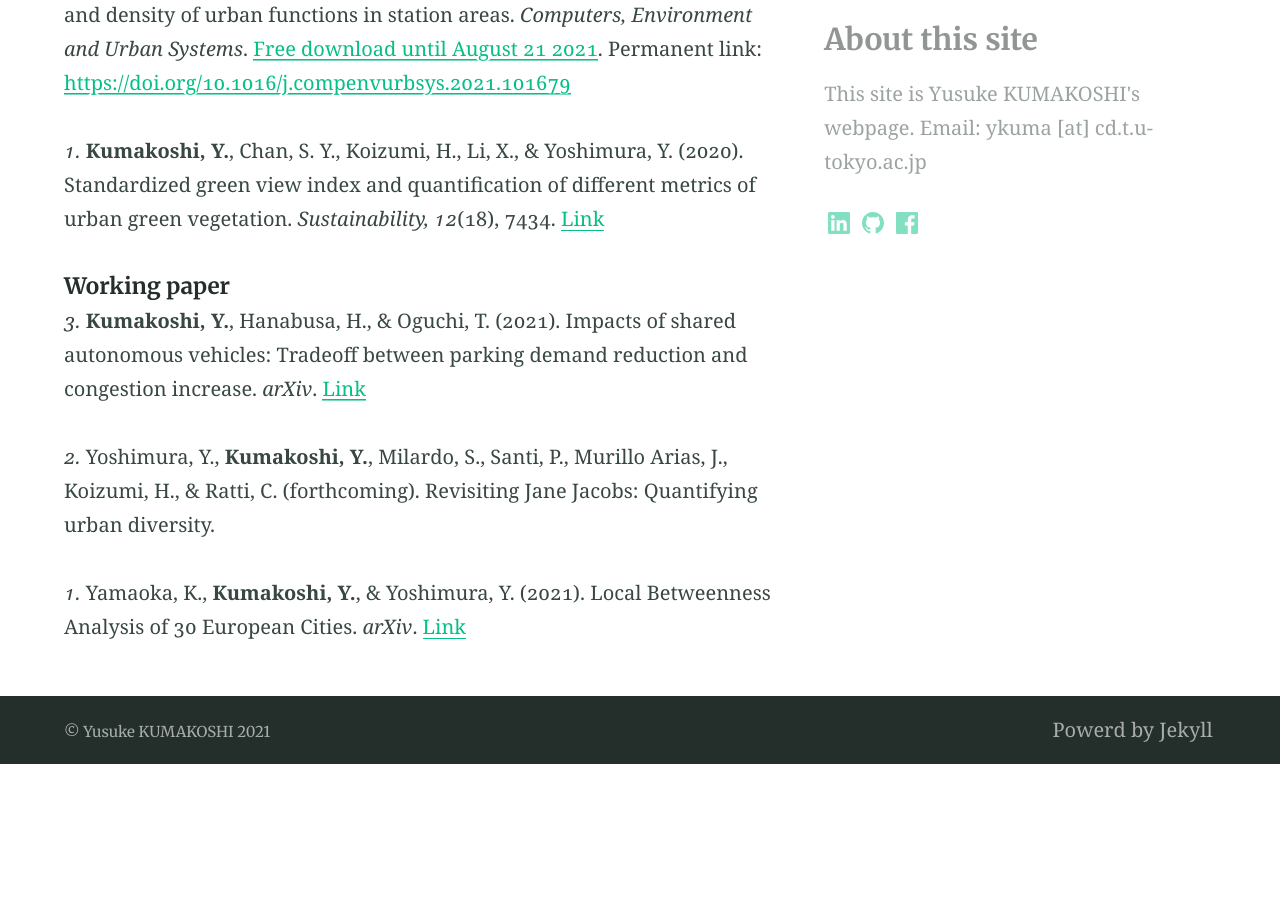
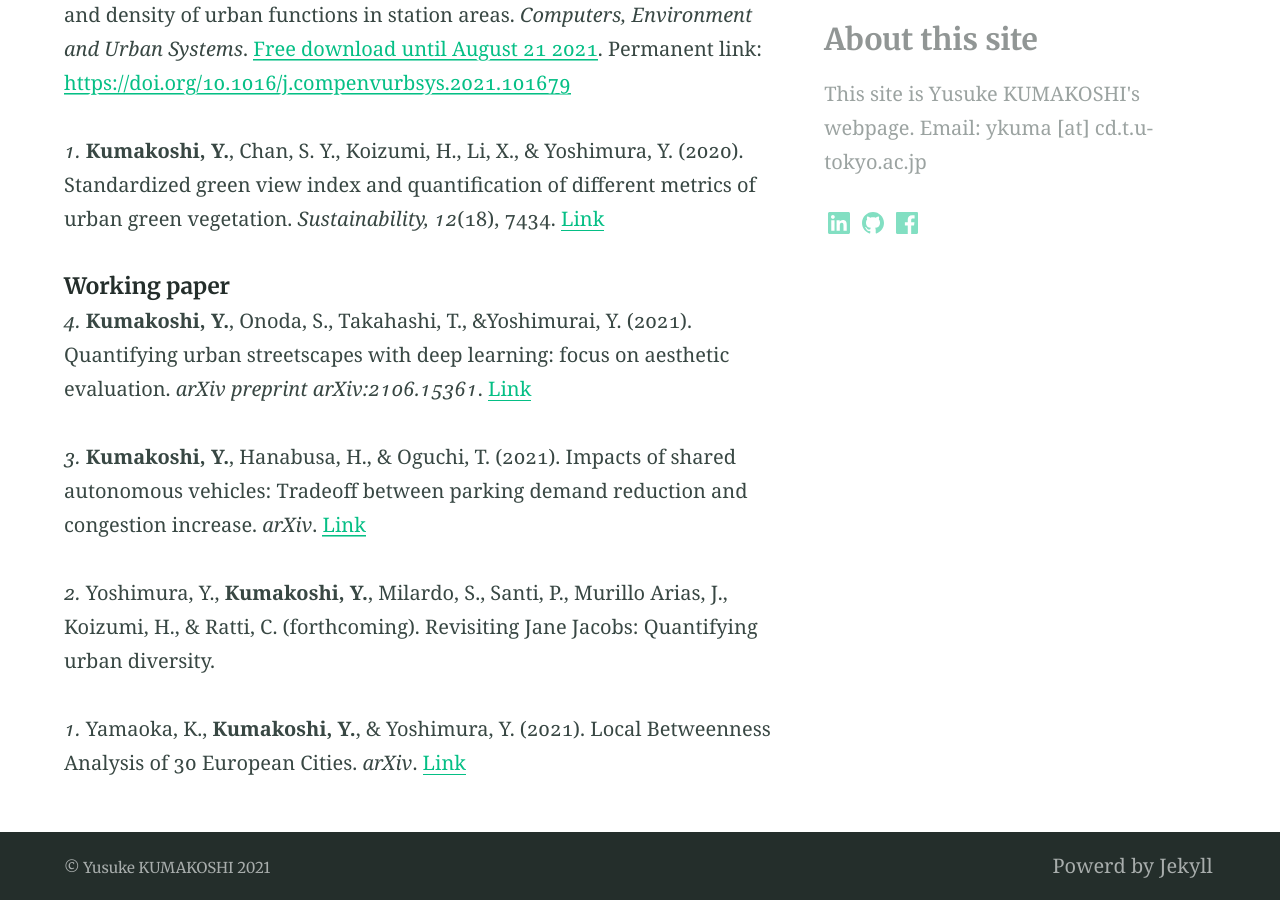
Before and after one commit to yusukekumakoshi/yusukekumakoshi.github.io, a Jekyll site: the page built from index.md, in a window 1280 px wide and 900 px high, scrolled down 1125 px. Built offline with Jekyll 4.4.1, drawn with Linux system fonts in a browser that asks for light colours; before the commit the page ends 1889 px from its top, so only the background shows below that.

Commit message:
publication updated

```diff
--- a/index.md
+++ b/index.md
@@ -30,6 +30,8 @@ Permanent link: [https://doi.org/10.1016/j.compenvurbsys.2021.101679](https://do
 _1._ **Kumakoshi, Y.**, Chan, S. Y., Koizumi, H., Li, X., & Yoshimura, Y. (2020). Standardized green view index and quantification of different metrics of urban green vegetation. _Sustainability, 12_(18), 7434. [Link](https://www.mdpi.com/2071-1050/12/18/7434){:target="_blank"}
 
 ##### Working paper
+_4._ **Kumakoshi, Y.**, Onoda, S., Takahashi, T., &Yoshimurai, Y. (2021). Quantifying urban streetscapes with deep learning: focus on aesthetic evaluation. _arXiv preprint arXiv:2106.15361_. [Link](https://arxiv.org/abs/2106.15361){:target="_blank"}
+
 _3._ **Kumakoshi, Y.**, Hanabusa, H., & Oguchi, T. (2021). Impacts of shared autonomous vehicles: Tradeoff between parking demand reduction and congestion increase. _arXiv_. [Link](http://arxiv.org/abs/2104.15019){:target="_blank"}
 
 _2._ Yoshimura, Y., **Kumakoshi, Y.**, Milardo, S., Santi, P., Murillo Arias, J., Koizumi, H., & Ratti, C. (forthcoming). Revisiting Jane Jacobs: Quantifying urban diversity.
```
